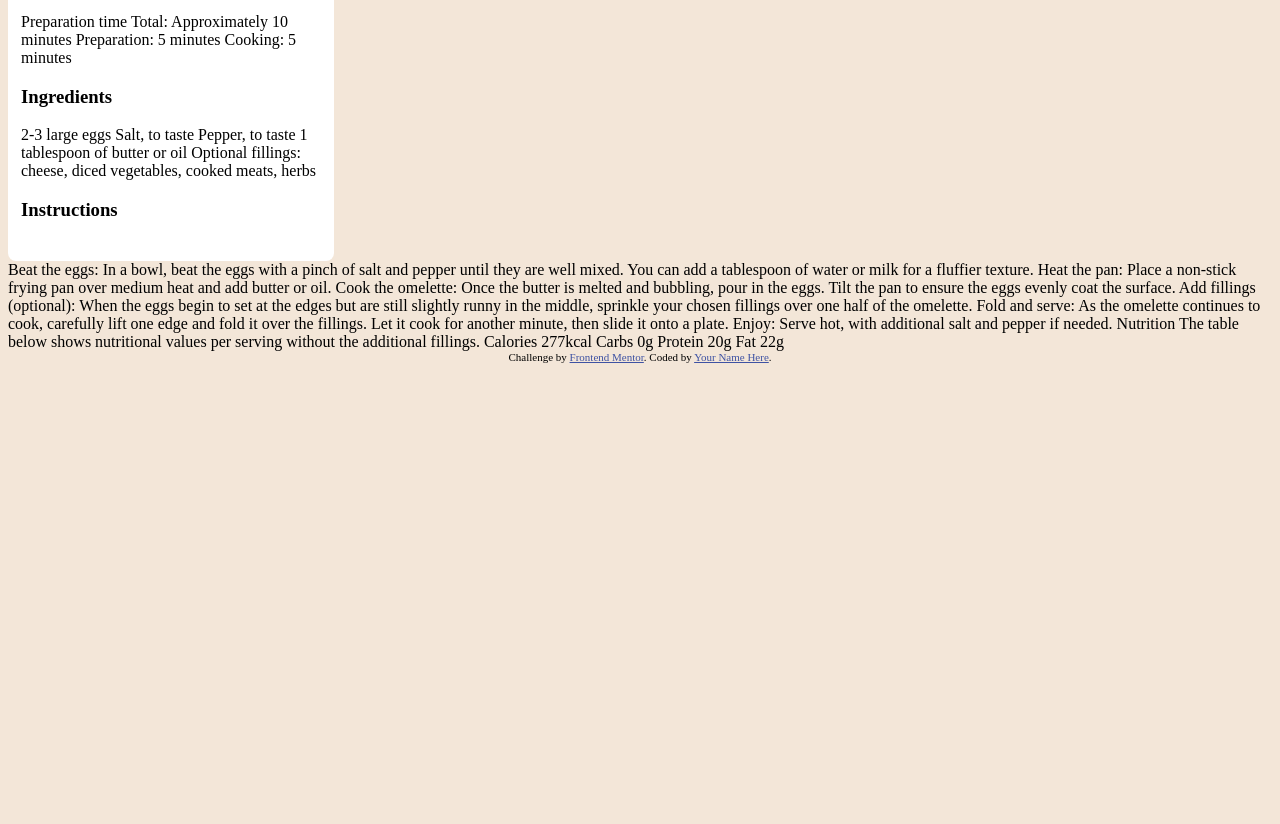
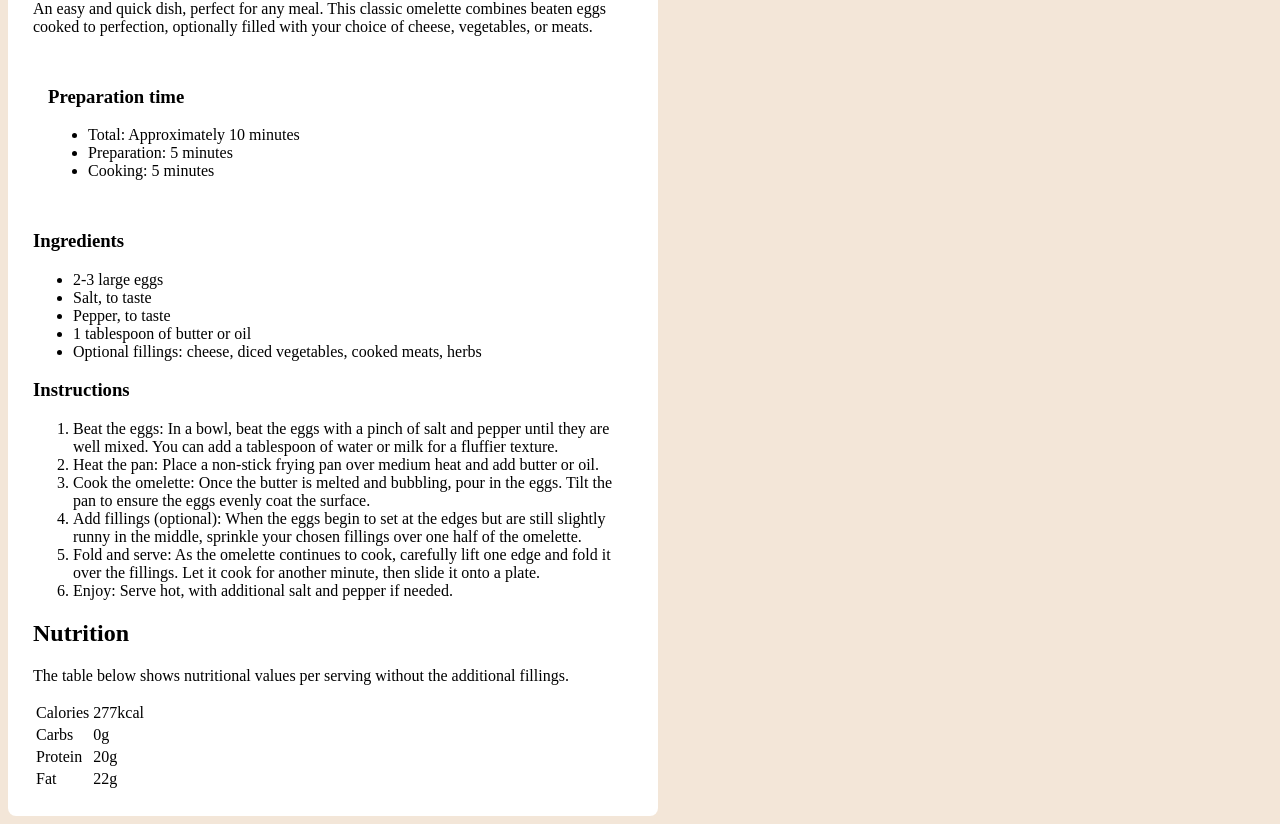
Before and after one commit to AngeATT/Projects-front-end-mentor, a plain HTML site: page recipe-page-main/index.html in a window 1280 px wide. Shown: the part 413-1237 px from the top of the page. Before the commit the page ends 800 px from the top, so only its background shows below. Drawn offline with Linux system fonts and the light colour scheme.

Commit message:
-Usage of correct htmls tags

```diff
--- a/recipe-page-main/index.html
+++ b/recipe-page-main/index.html
@@ -28,11 +28,11 @@
   <body style="background-color: hsl(30, 54%, 90%)">
     <div
       style="
-        height: 80vh;
-        width: 300px;
+        height: auto;
+        width: 600px;
         border-radius: 8px;
         background-color: white;
-        padding: 13px;
+        padding: 25px;
       "
     >
       <div
@@ -40,9 +40,9 @@
           background-image: url('./assets/images/image-omelette.jpeg');
           background-repeat: no-repeat;
           background-position: center;
-          background-size: contain;
-          height: 200px;
-          border-radius: 8px;
+          background-size: cover;
+          height: 300px;
+          border-radius: 15px;
         "
       ></div>
       <h1>Simple Omelette Recipe</h1>
@@ -51,39 +51,69 @@
         combines beaten eggs cooked to perfection, optionally filled with your
         choice of cheese, vegetables, or meats.
       </p>
-      <div>
-        Preparation time Total: Approximately 10 minutes Preparation: 5 minutes
-        Cooking: 5 minutes
-      </div>
+      <section style="padding: 15px;">
+        <h3>Preparation time</h3>
+        <ul>
+          <li>Total: Approximately 10 minutes</li>
+          <li>Preparation: 5 minutes </li>
+          <li>Cooking: 5 minutes</li>
+        </ul>
+        </section>
+        <section>
           <h3>Ingredients</h3>
-      <p> 2-3 large eggs Salt, to taste Pepper, to taste 1 tablespoon of
-        butter or oil Optional fillings: cheese, diced vegetables, cooked meats,
-        herbs
+          <p>
+            <ul>
+              <li>2-3 large eggs</li>
+              <li>Salt, to taste</li>
+              <li>Pepper, to taste</li>
+              <li>1 tablespoon of
+                butter or oil</li>
+              <li> Optional fillings: cheese, diced vegetables, cooked meats,
+                herbs</li>
+            </ul>
           </p>
+        </section>
       <h3>Instructions</h3>
-      <p></p>
-
-    </div>
-
-      Beat the eggs: In a bowl, beat the eggs with a pinch of
+      <ol>
+        <li>Beat the eggs: In a bowl, beat the eggs with a pinch of
           salt and pepper until they are well mixed. You can add a tablespoon of water
-    or milk for a fluffier texture. Heat the pan: Place a non-stick frying pan
-    over medium heat and add butter or oil. Cook the omelette: Once the butter
+          or milk for a fluffier texture.</li>
+        <li>Heat the pan: Place a non-stick frying pan
+          over medium heat and add butter or oil. </li>
+        <li>Cook the omelette: Once the butter
           is melted and bubbling, pour in the eggs. Tilt the pan to ensure the eggs
-    evenly coat the surface. Add fillings (optional): When the eggs begin to set
+          evenly coat the surface.</li>
+        <li>Add fillings (optional): When the eggs begin to set
           at the edges but are still slightly runny in the middle, sprinkle your
-    chosen fillings over one half of the omelette. Fold and serve: As the
+          chosen fillings over one half of the omelette.</li>
+        <li>Fold and serve: As the
           omelette continues to cook, carefully lift one edge and fold it over the
-    fillings. Let it cook for another minute, then slide it onto a plate. Enjoy:
-    Serve hot, with additional salt and pepper if needed. Nutrition The table
-    below shows nutritional values per serving without the additional fillings.
-    Calories 277kcal Carbs 0g Protein 20g Fat 22g
-
-    <div class="attribution">
-      Challenge by
-      <a href="https://www.frontendmentor.io?ref=challenge" target="_blank"
-        >Frontend Mentor</a
-      >. Coded by <a href="#">Your Name Here</a>.
-    </div>
+          fillings. Let it cook for another minute, then slide it onto a plate.</li>
+        <li>Enjoy:
+          Serve hot, with additional salt and pepper if needed.</li>
+      </ol>
+      <section>
+        <h1>Nutrition</h1>
+        <p>The table
+          below shows nutritional values per serving without the additional fillings.</p>
+          <table>
+            <tr>
+              <td>Calories </td>
+              <td>277kcal</td>
+            </tr>
+            <tr>
+              <td>Carbs</td>
+              <td>0g</td>
+            </tr>
+            <tr>
+              <td>Protein</td>
+              <td>20g</td>
+            </tr>
+            <tr>
+              <td>Fat</td>
+              <td>22g</td>
+            </tr>
+          </table>
+      </section>
   </body>
 </html>
```
Also changed, not shown: 1 other file. Lines whose indentation alone changed are shown as unchanged.
